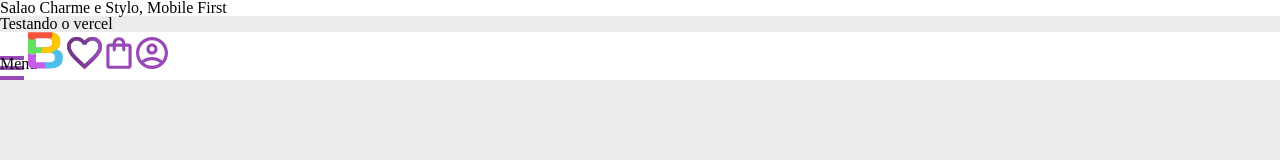
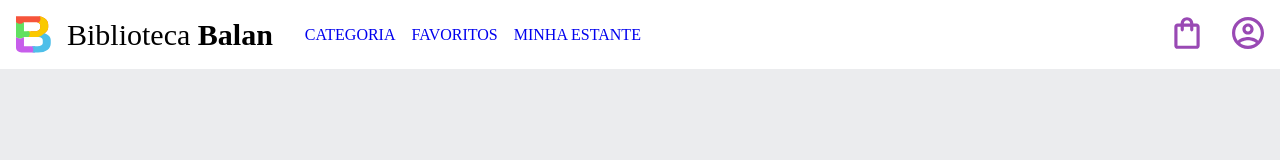
Before and after one commit to maryanabalalinda/responsividade_Mobilefirst, a plain HTML site: page index.html in a window 1280 px wide. Drawn offline with Linux system fonts and the light colour scheme.

Commit message:
versao para tablet

```diff
--- a/index.html
+++ b/index.html
@@ -10,14 +10,25 @@
 
 </head>
 <body>
-    <h1 class="titulo">Salao Charme e Stylo, Mobile First</h1>
-    <h2 class="titulo">Testando o vercel</h2>
     <header class="cabecalho">
-        <span class="cabecalho__menu-hamburguer">Menu</span>
-        <img src="imagens/Logo.svg" alt="Logotipo da Biblioteca Start">
-        <a href="#"><img src="imagens/Favoritos.svg" alt="Meus favoritos"></a>
-        <a href="#"><img src="imagens/Emprestimos.svg" alt="Meus Empréstimos"></a>
-        <a href="#"><img src="imagens/Usuario.svg" alt="Meu Perfil"></a>
+        <div class="container">
+          <span class="cabecalho__menu-hamburguer"></span>
+          <img src="imagens/Logo.svg" alt="Logotipo da Biblioteca Start">
+          <h1 class="container__titulo">Biblioteca <b class="negrito">Balan</b></h1>
+          <div class="container__menu-item">
+            <a href="#"><h2>Categoria</h2></a>
+            <a href="#"><h2>Favoritos</h2></a>
+            <a href="#"><h2>Minha Estante</h2></a>
+          </div>
+        </div>
+
+        <div class="container">
+            <a href="#"><img src="imagens/Favoritos.svg" class="favorito" alt="Meus Favoritos"></a>
+            <a href="#"><img src="imagens/Emprestimos.svg" alt="Meus Empréstimos"></a>
+            <h2 class="container__menu-titulo">Minha Sacola</h2>
+            <a href="#"><img src="imagens/Usuario.svg" alt="Meu Perfil"></a>
+            <h2 class="container__menu-titulo">Meu Perfil</h2>
+        </div>
     </header>
 </body>
 </html>
--- a/styles/header.css
+++ b/styles/header.css
@@ -1,9 +1,87 @@
-.cabecalho__menu-hamburguer{
+.cabecalho__menu-hamburguer {
   width: 24px;
   height: 24px;
   background-image: url("../imagens/Menu.svg");
   display: inline-block;
+  background-repeat: no-repeat;
+  background-position: center;
 }
+
 .cabecalho{
   background-color: var(--branco);
+  display: flex;
+  justify-content: space-between;
 }
+
+.container {
+  display: flex;
+  align-items: center;
+}
+
+.container img, span {
+  padding: 1em;
+}
+
+
+.container__titulo {
+  display: none;
+}
+
+.container__menu-titulo{
+  display: none;
+}
+
+.container__menu-item {
+  display: none;
+}
+
+@media screen and (min-width: 800px) {
+
+  .container .favorito {
+    display: none;
+  }
+
+  .container__menu-item {
+    display: block;
+  }
+
+  .cabecalho__menu-hamburguer {
+    display: none;
+  }
+
+  .cabecalho__menu-hamburguer {
+    display: none;
+  }
+
+  .container__titulo {
+    display: block;
+    font-size: 1.875em;
+  }
+
+  .container__titulo .negrito {
+    font-weight: bold;
+  }
+
+  .cabecalho__menu {
+    display: none;
+  }
+
+  .container .favorito {
+    display: none;
+  }
+
+  .container__menu-item {
+    padding: 1em;
+    display: flex;
+  }
+
+  .container__menu-item a {
+    margin-left: 1em;
+    text-decoration: none;
+    text-transform: uppercase;
+  }
+}
+Seus trabalhos
+Entregue
+
+GitHub - maryanabalalinda/responsividade_Mobilefirst: Projeto sobre responsividade e mobile first na turma de 2TDS colégio Balan
```
Lines whose indentation alone changed are shown as unchanged.
